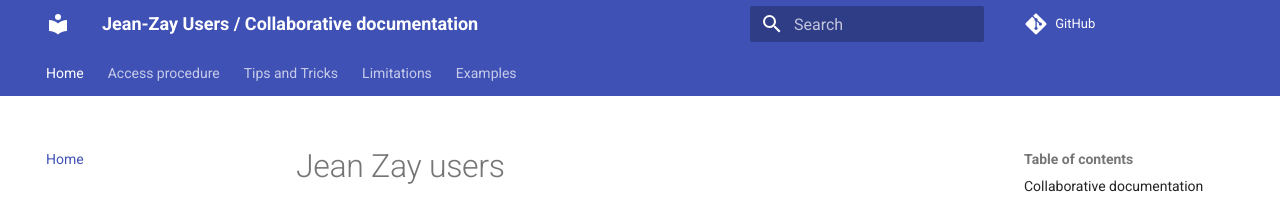
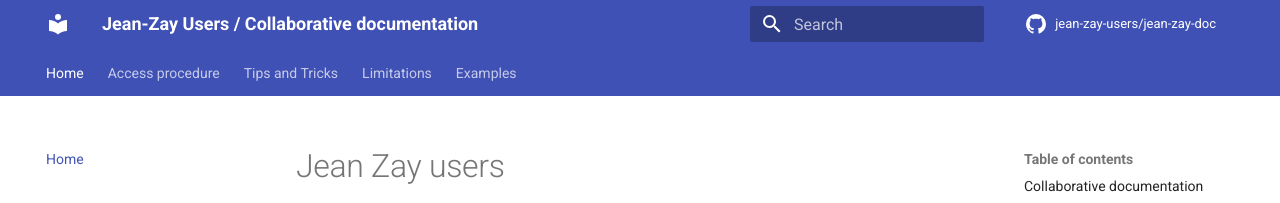
Before and after one commit to jean-zay-users/jean-zay-doc, an MkDocs documentation site: the page built from docs/index.md, in a window 1280 px wide and 900 px high. Shown: the top 203 px of the window. Built offline with MkDocs 1.6.1 and Material for MkDocs 9.7.7, drawn with Linux system fonts in a browser that asks for light colours; comment, search, counter and statistics services are not loaded; some of the changed lines change nothing that is shown.

Commit message:
Add some style nice features to the template

```diff
--- a/mkdocs.yml
+++ b/mkdocs.yml
@@ -7,7 +7,7 @@
   official documentation.
 
 # Repository
-#repo_name: jean-zay-users/jean-zay-doc
+repo_name: jean-zay-users/jean-zay-doc
 repo_url: https://github.com/jean-zay-users/jean-zay-doc
 #edit_uri: master/edit/doc
 
@@ -22,8 +22,8 @@
 # Configuration
 theme:
   name: material
-    #  icon:
-    #    repo: bootswatch/github
+  icon:
+    repo: material/github
   language: en
     #  palette:
     #    primary: green
@@ -33,13 +33,13 @@
 extra:
   feature:
     tabs: true
-#  social:
-#    - icon: material/github
-#      link: https://github.com/aramis-lab/
+  social:
+    - icon: material/github
+      link: https://github.com/jean-zay-users
 #    - icon: material/twitter
 #      link: https://twitter.com/clinica_run
-#    - icon: material/earth
-#      link: http://www.aramislab.fr
+    - icon: material/earth
+      link: http://www.idris.fr/jean-zay/
 
 # Extensions
 markdown_extensions:
```
